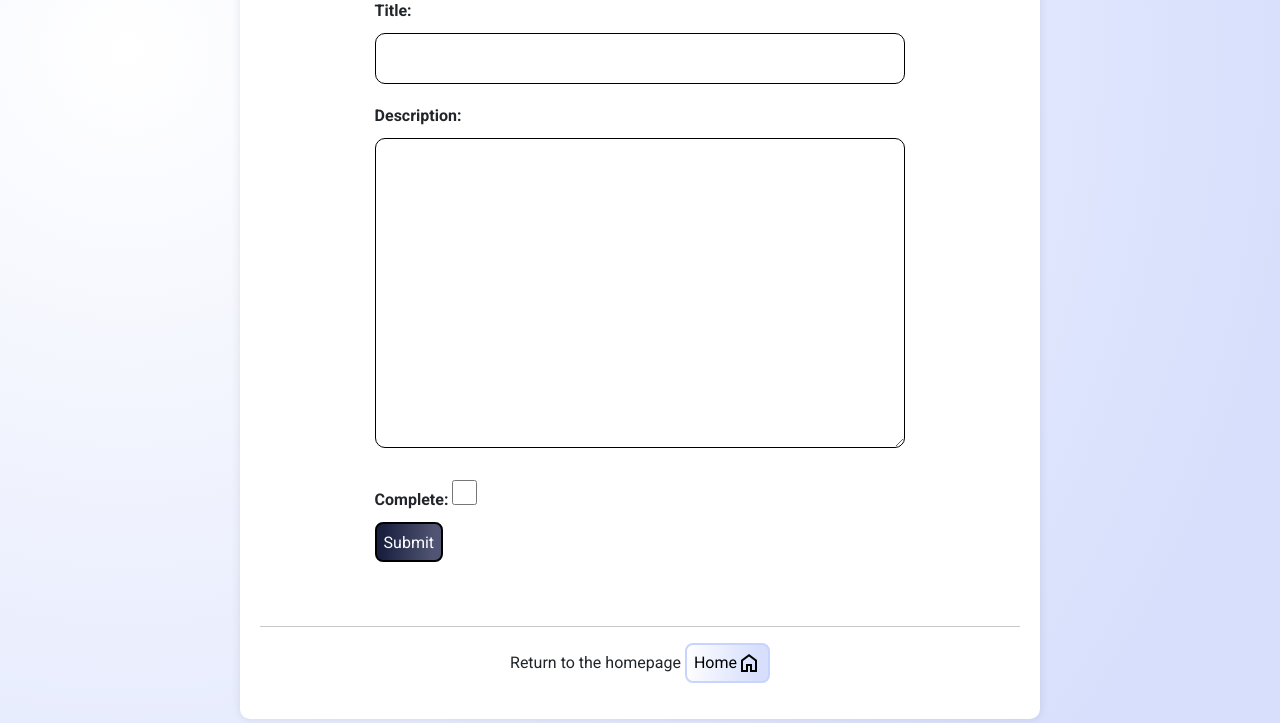
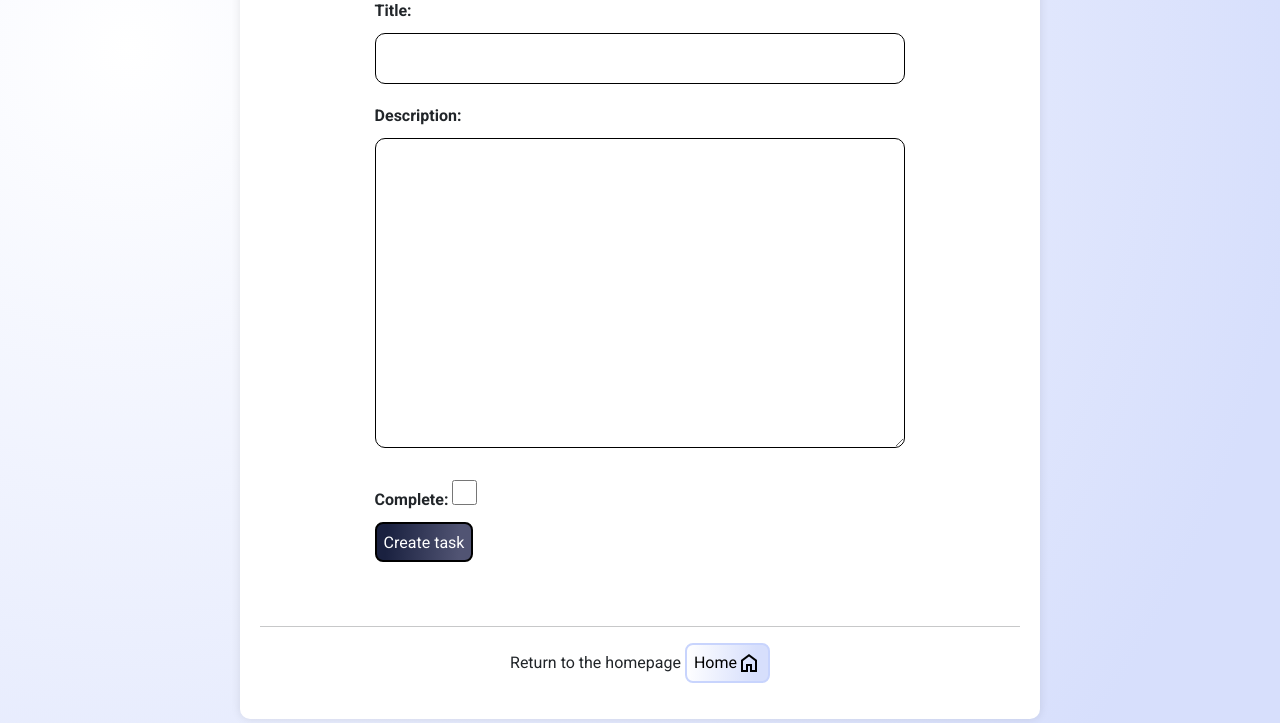
Before and after one commit to markohautala/django-auth-crud-app, a Django app: page /create-task/ in a window 1280 px wide. Shown: the part 153-876 px from the top of the page. Run offline with Django 4.2, Linux system fonts and the light colour scheme; a user stored in the database is signed in.

Commit message:
Update README.md and change text on button in 'create-task-page'

```diff
--- a/base/templates/base/task_form.html
+++ b/base/templates/base/task_form.html
@@ -9,7 +9,7 @@
 <div class="form-body">
   <form method="POST" action="">
     {% csrf_token %} {{ form.as_p }}
-    <input type="submit" value="Submit" class="form-input-button" />
+    <input type="submit" value="Create task" class="form-input-button" />
   </form>
 </div>
 
```
Also changed, not shown: README.md, db.sqlite3.
